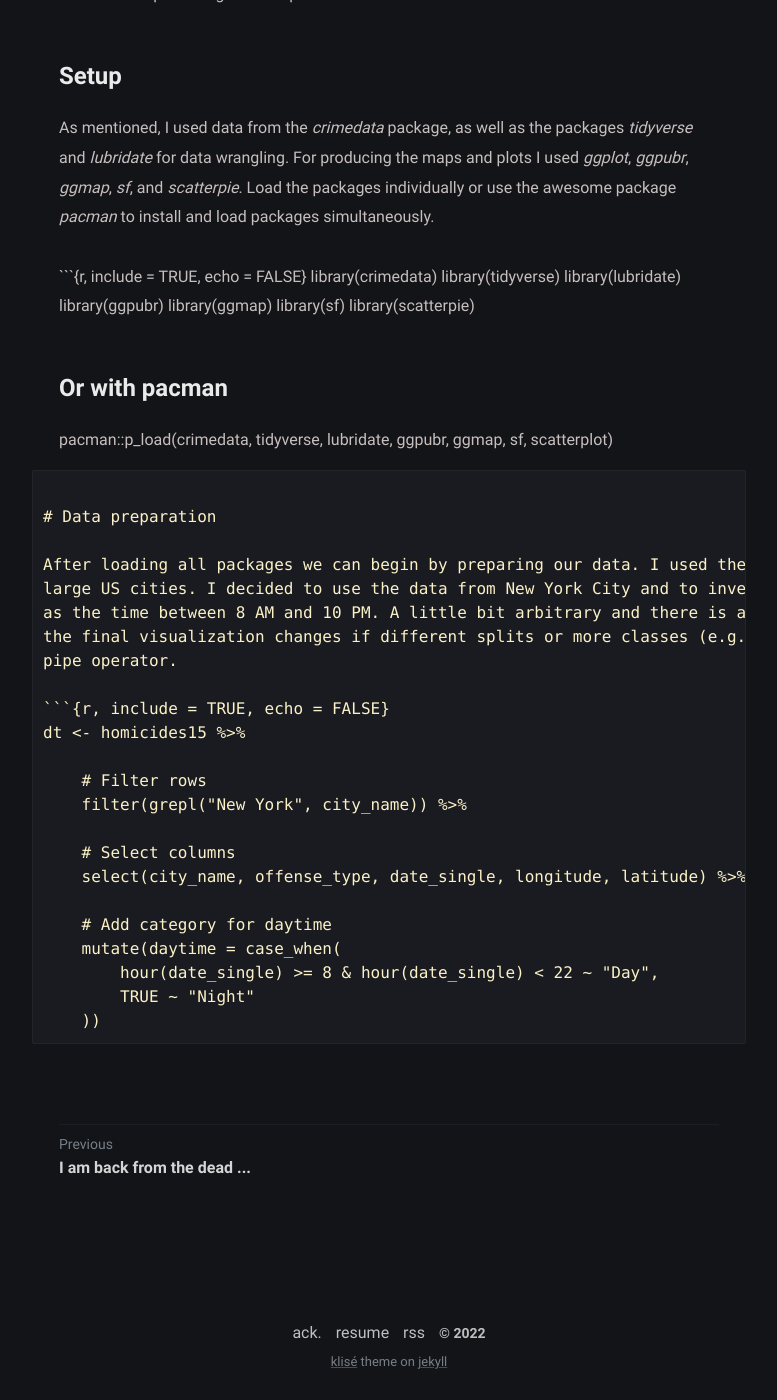
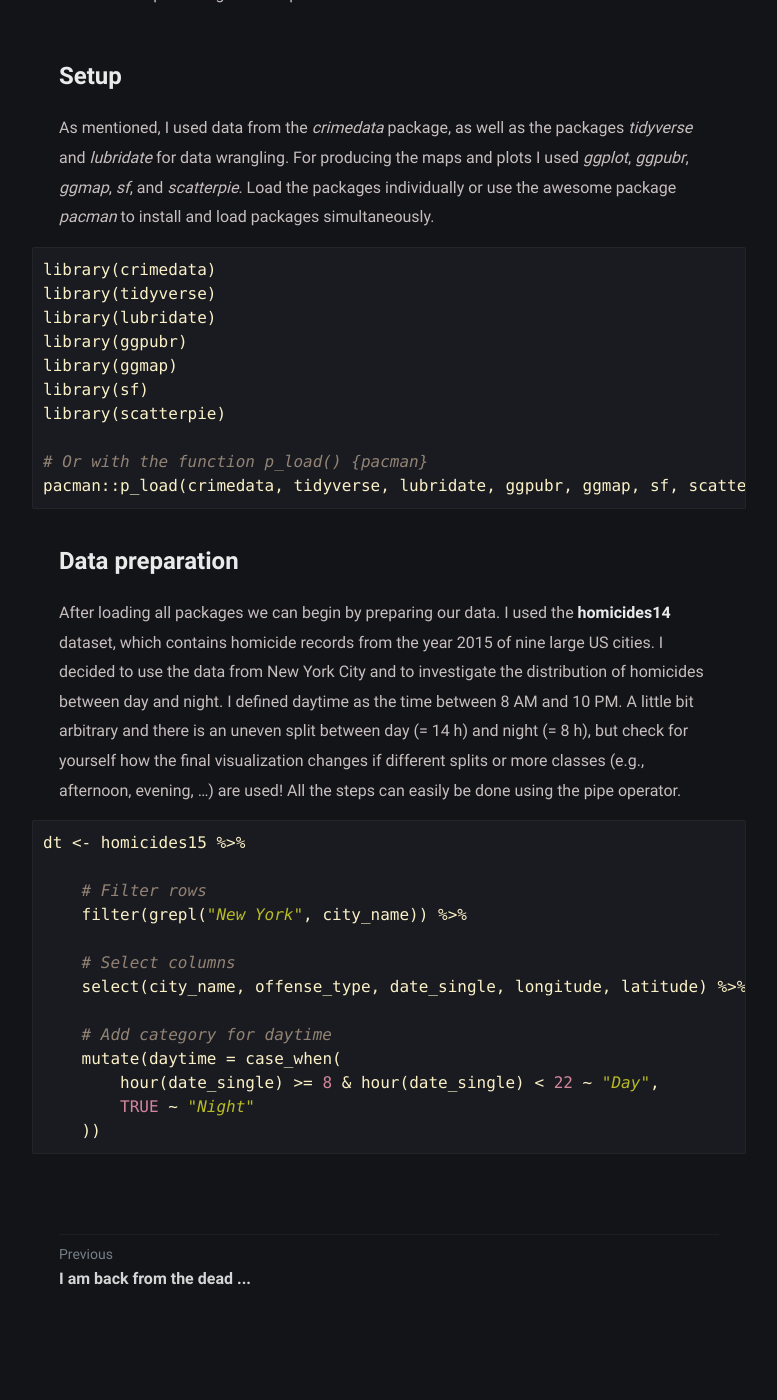
Before and after one commit to seb1458/seb1458.github.io, a Jekyll site: the page built from _posts/220903-SWD/2022-09-03-swdTutorial.md, in a window 1280 px wide and 1400 px high, scrolled down 596 px. Shown: the whole window, without its empty margins (251-1028 px from the left). Built offline with Jekyll 4.4.1, drawn with Linux system fonts in a browser that asks for light colours.

Commit message:
Update 2022-09-03-swdTutorial.md

````diff
--- a/_posts/220903-SWD/2022-09-03-swdTutorial.md
+++ b/_posts/220903-SWD/2022-09-03-swdTutorial.md
@@ -17,7 +17,7 @@ and decided to write a quick tutorial since I encountered some difficulties in p
 As mentioned, I used data from the *crimedata* package, as well as the packages *tidyverse* and *lubridate* for data wrangling. For producing the maps and plots
 I used *ggplot*, *ggpubr*, *ggmap*, *sf*, and *scatterpie*. Load the packages individually or use the awesome package *pacman* to install and load packages simultaneously.
 
-```{r, include = TRUE, echo = FALSE}
+```r
 library(crimedata)
 library(tidyverse)
 library(lubridate)
@@ -26,7 +26,7 @@ library(ggmap)
 library(sf)
 library(scatterpie)
 
-# Or with pacman
+# Or with the function p_load() {pacman}
 pacman::p_load(crimedata, tidyverse, lubridate, ggpubr, ggmap, sf, scatterplot)
 ```
 
@@ -38,7 +38,7 @@ as the time between 8 AM and 10 PM. A little bit arbitrary and there is an uneve
 the final visualization changes if different splits or more classes (e.g., afternoon, evening, ...) are used! All the steps can easily be done using the
 pipe operator.
 
-```{r, include = TRUE, echo = FALSE}
+```r
 dt <- homicides15 %>%
 
     # Filter rows
````
